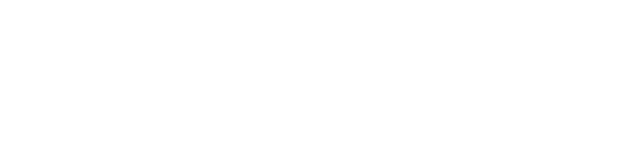
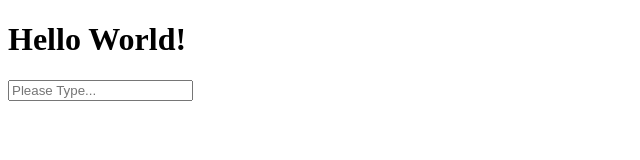
Before and after one commit to iCET-Project-Class-B01/JavaScript-revesion, a plain HTML site: page Assignment_02/index.html in a window 1280 px wide. Shown: the whole page, without its empty margins (0-640 px from the left). Drawn offline with Linux system fonts and the light colour scheme.

Commit message:
Get input from text field

```diff
--- a/Assignment_02/index.html
+++ b/Assignment_02/index.html
@@ -7,6 +7,7 @@
    <title>Document</title>
 </head>
 <body>
-
+   <h1>Hello World!</h1>
+   <input type="text" placeholder="Please Type...">
 </body>
 </html>
```
